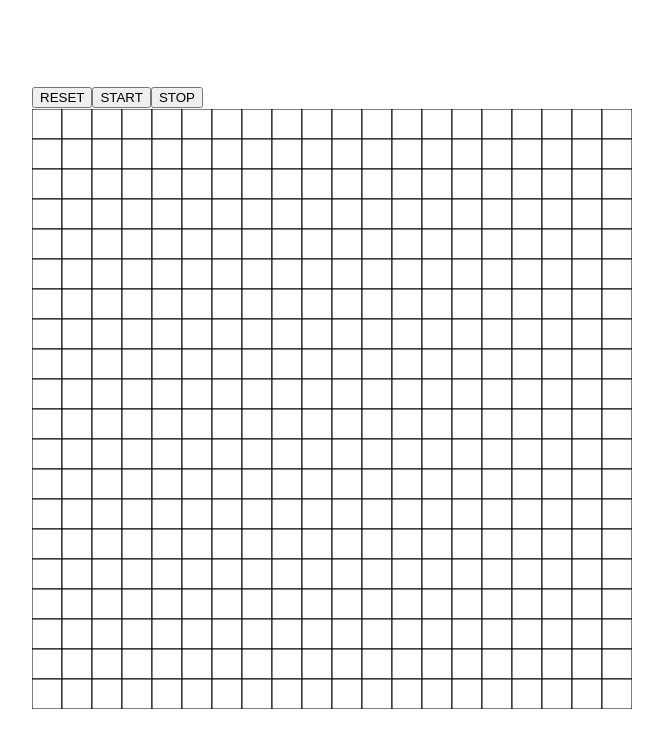
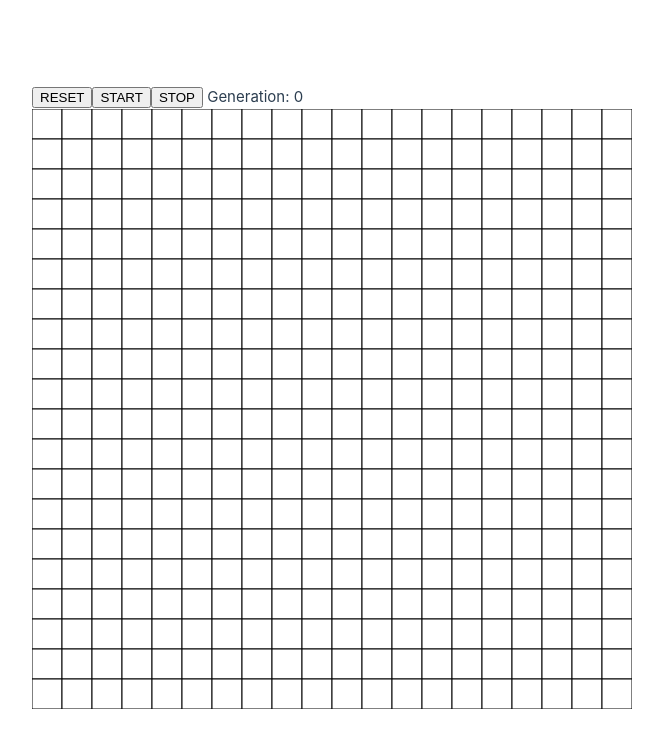
Before and after one commit to gasheva/life-game, a Vue app in the folder client/: page / in a window 1280 px wide. Shown: the top 748 px of the page, without its empty margins (0-663 px from the left). Built offline with nearby package versions, Linux system fonts and the light colour scheme.

Commit message:
Добавлен счетчик поколений

```diff
--- a/client/src/components/TheGrid.vue
+++ b/client/src/components/TheGrid.vue
@@ -3,6 +3,7 @@
         <button @click="reset">RESET</button>
         <button @click="play">START</button>
         <button @click="stop">STOP</button>
+        Generation: {{ generation }}
         <canvas
                 id="canvas"
                 :height="canvasHeightPx"
@@ -21,7 +22,7 @@ export default {
 </script>
 <script setup>
 
-import {computed, onMounted} from 'vue';
+import {computed, onMounted, ref} from 'vue';
 
 const CELL_SIZE_PX = 30;
 const props = defineProps({
@@ -111,6 +112,7 @@ function draw() {
 }
 
 function reset() {
+    generation.value = 0;
     const canvas = document.getElementById('canvas');
     if (!canvas.getContext) return;
     const ctx = canvas.getContext('2d');
@@ -138,6 +140,8 @@ onMounted(() => {
 
 
 /* GAME */
+
+let generation = ref(0);
 
 let aliveCellsCounter = 0;
 
@@ -183,7 +187,7 @@ const stop = () => {
 const play = async () => {
     countAliveCells();
     playing = true;
-    while (playing && aliveCellsCounter) {
+    while (playing && aliveCellsCounter>0) {
         const wait = async () => {
             let timerNumber = null;
             const timer = new Promise((resolve) => {
@@ -195,6 +199,7 @@ const play = async () => {
         await wait();
 
         if (playing) {
+            generation.value++;
             matrix = calculateNextStep();
             draw();
         }
@@ -211,7 +216,7 @@ const calculateNextStep = () => {
 
             const updateCounter = () => {
                 if (matrix[i][j] !== cellState) {
-                    aliveCellsCounter += (cellState.DEAD ? -1 : 1);
+                    aliveCellsCounter += (cellState === CellStates.DEAD ? -1 : 1);
                 }
             };
 
```
